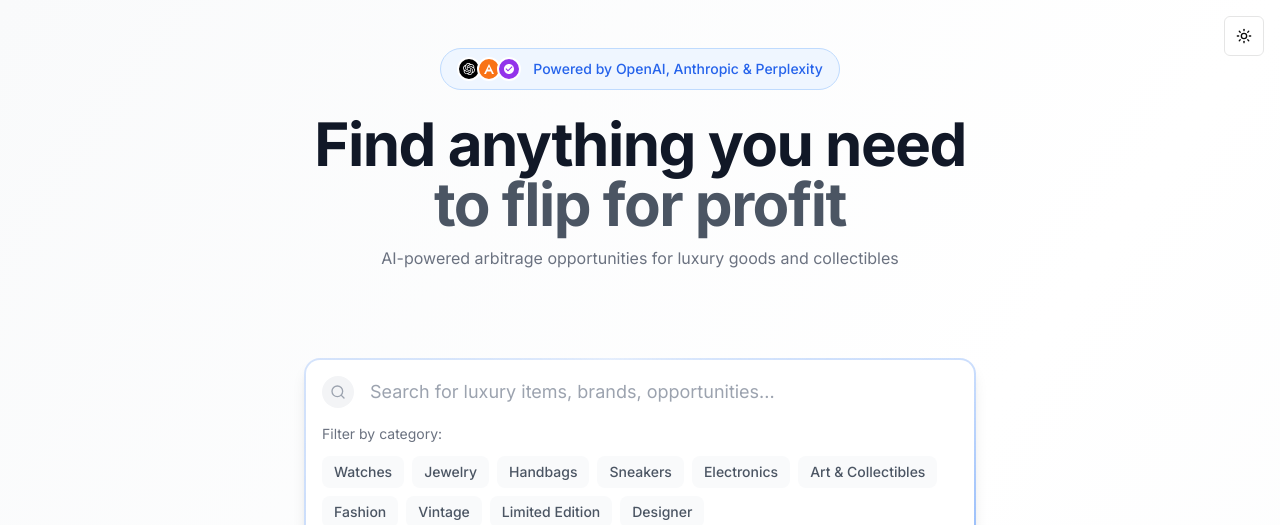
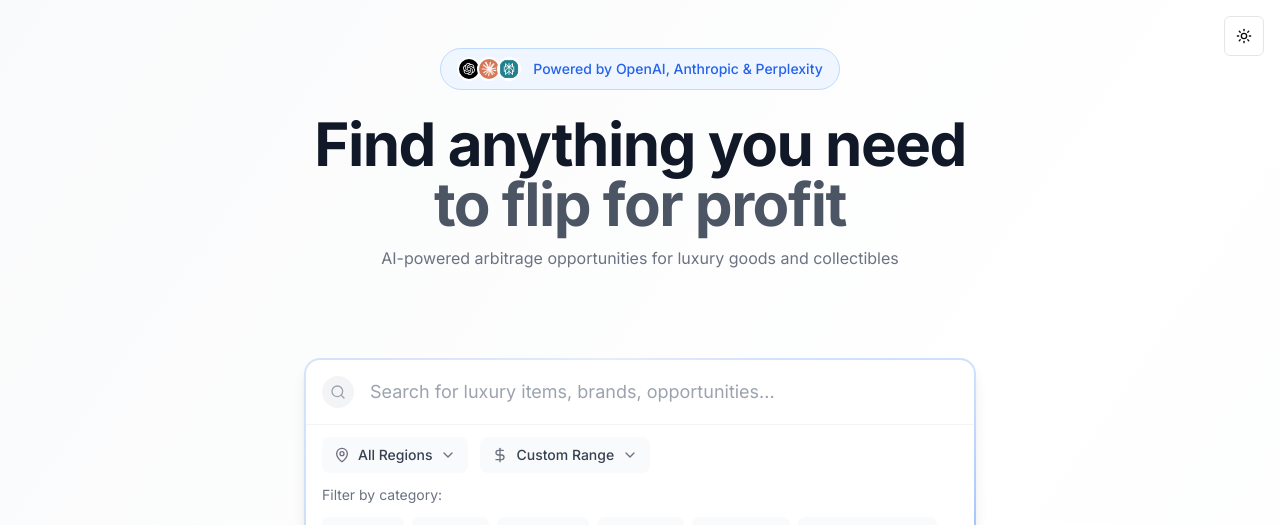
Before and after one commit to VineethSendilraj/flippit, a Next.js app in the folder frontend/: page / in a window 1280 px wide. Shown: the top 525 px of the page. Built offline with nearby package versions, Linux system fonts and the light colour scheme.

Commit message:
Core frontend reqworded

```diff
--- a/frontend/app/page.tsx
+++ b/frontend/app/page.tsx
@@ -20,17 +20,17 @@ export default function Home() {
                 </svg>
               </div>
               {/* Anthropic Logo */}
-              <div className="w-6 h-6 bg-orange-500 rounded-full flex items-center justify-center border-2 border-white dark:border-slate-800">
-                <svg className="w-3 h-3 text-white" viewBox="0 0 24 24" fill="currentColor">
-                  <path d="M12 2L2 22h4l2-5h8l2 5h4L12 2zm-2.5 11L12 7.5 14.5 13h-5z"/>
-                </svg>
-              </div>
+              <img
+                src="/logos/claude.webp"
+                alt="Anthropic Claude"
+                className="w-6 h-6 rounded-full border-2 border-white dark:border-slate-800 object-cover"
+              />
               {/* Perplexity Logo */}
-              <div className="w-6 h-6 bg-purple-600 rounded-full flex items-center justify-center border-2 border-white dark:border-slate-800">
-                <svg className="w-3 h-3 text-white" viewBox="0 0 24 24" fill="currentColor">
-                  <path d="M12 2C6.48 2 2 6.48 2 12s4.48 10 10 10 10-4.48 10-10S17.52 2 12 2zm-2 15l-5-5 1.41-1.41L10 14.17l7.59-7.59L19 8l-9 9z"/>
-                </svg>
-              </div>
+              <img
+                src="/logos/perplexity.webp"
+                alt="Perplexity"
+                className="w-6 h-6 rounded-full border-2 border-white dark:border-slate-800 object-cover"
+              />
             </div>
             Powered by OpenAI, Anthropic & Perplexity
           </div>
--- a/frontend/components/flippit-search-bar.tsx
+++ b/frontend/components/flippit-search-bar.tsx
@@ -1,40 +1,74 @@
 "use client"
 
 import { useState } from "react"
-import { Search, X } from "lucide-react"
+import { Search, X, MapPin, DollarSign, ChevronDown } from "lucide-react"
+
+interface SearchFilters {
+  query: string
+  region: string
+  minBudget: number
+  maxBudget: number
+}
 
 interface FlippitSearchBarProps {
-  onSearch: (query: string) => void
+  onSearch: (filters: SearchFilters) => void
   placeholder?: string
 }
 
 const FlippitSearchBar = ({ onSearch, placeholder = "Search for luxury items, brands, opportunities..." }: FlippitSearchBarProps) => {
   const [searchQuery, setSearchQuery] = useState("")
   const [searchTags, setSearchTags] = useState<string[]>([])
+  const [selectedRegion, setSelectedRegion] = useState("all")
+  const [minBudget, setMinBudget] = useState(0)
+  const [maxBudget, setMaxBudget] = useState(100000)
+  const [showRegionDropdown, setShowRegionDropdown] = useState(false)
+  const [showBudgetDropdown, setShowBudgetDropdown] = useState(false)
 
   const handleSearch = (value: string) => {
     setSearchQuery(value)
-    onSearch(value)
+    updateFilters(value, searchTags, selectedRegion, minBudget, maxBudget)
+  }
+
+  const updateFilters = (query: string, tags: string[], region: string, min: number, max: number) => {
+    const searchString = tags.length > 0 ? tags.join(" ") : query
+    onSearch({
+      query: searchString,
+      region,
+      minBudget: min,
+      maxBudget: max
+    })
   }
 
   const addSearchTag = (tag: string) => {
     if (!searchTags.includes(tag)) {
       const newTags = [...searchTags, tag]
       setSearchTags(newTags)
-      onSearch(newTags.join(" "))
+      updateFilters("", newTags, selectedRegion, minBudget, maxBudget)
     }
   }
 
   const removeSearchTag = (tagToRemove: string) => {
     const newTags = searchTags.filter(tag => tag !== tagToRemove)
     setSearchTags(newTags)
-    onSearch(newTags.join(" "))
+    updateFilters("", newTags, selectedRegion, minBudget, maxBudget)
   }
 
   const clearSearch = () => {
     setSearchQuery("")
     setSearchTags([])
-    onSearch("")
+    updateFilters("", [], selectedRegion, minBudget, maxBudget)
+  }
+
+  const handleRegionChange = (region: string) => {
+    setSelectedRegion(region)
+    setShowRegionDropdown(false)
+    updateFilters(searchQuery, searchTags, region, minBudget, maxBudget)
+  }
+
+  const handleBudgetChange = (min: number, max: number) => {
+    setMinBudget(min)
+    setMaxBudget(max)
+    updateFilters(searchQuery, searchTags, selectedRegion, min, max)
   }
 
   // Flippit-specific categories for luxury arbitrage
@@ -49,6 +83,33 @@ const FlippitSearchBar = ({ onSearch, placeholder = "Search for luxury items, br
     "Vintage",
     "Limited Edition",
     "Designer"
+  ]
+
+  // Regions for location-based search
+  const regions = [
+    { value: "all", label: "All Regions" },
+    { value: "ny", label: "New York" },
+    { value: "ca", label: "California" },
+    { value: "fl", label: "Florida" },
+    { value: "tx", label: "Texas" },
+    { value: "il", label: "Illinois" },
+    { value: "pa", label: "Pennsylvania" },
+    { value: "oh", label: "Ohio" },
+    { value: "ga", label: "Georgia" },
+    { value: "nc", label: "North Carolina" },
+    { value: "mi", label: "Michigan" }
+  ]
+
+  // Budget ranges
+  const budgetRanges = [
+    { min: 0, max: 500, label: "Under $500" },
+    { min: 500, max: 1000, label: "$500 - $1,000" },
+    { min: 1000, max: 5000, label: "$1,000 - $5,000" },
+    { min: 5000, max: 10000, label: "$5,000 - $10,000" },
+    { min: 10000, max: 25000, label: "$10,000 - $25,000" },
+    { min: 25000, max: 50000, label: "$25,000 - $50,000" },
+    { min: 50000, max: 100000, label: "$50,000 - $100,000" },
+    { min: 100000, max: 999999, label: "$100,000+" }
   ]
 
   return (
@@ -108,10 +169,115 @@ const FlippitSearchBar = ({ onSearch, placeholder = "Search for luxury items, br
               >
                 <X className="w-4 h-4 text-gray-400 dark:text-gray-300" />
               </button>
+                      )}
+        </div>
+
+        {/* Filters Row */}
+        <div className="flex items-center gap-3 px-4 pb-3 border-t border-gray-100 dark:border-slate-700 pt-3">
+          {/* Region Filter */}
+          <div className="relative">
+            <button
+              onClick={() => setShowRegionDropdown(!showRegionDropdown)}
+              className="flex items-center gap-2 px-3 py-2 bg-gray-50 dark:bg-slate-700 hover:bg-gray-100 dark:hover:bg-slate-600 rounded-lg text-sm font-medium transition-colors duration-200"
+            >
+              <MapPin className="w-4 h-4 text-gray-500 dark:text-gray-400" />
+              <span className="text-gray-700 dark:text-gray-300">
+                {regions.find(r => r.value === selectedRegion)?.label || "All Regions"}
+              </span>
+              <ChevronDown className="w-4 h-4 text-gray-500 dark:text-gray-400" />
+            </button>
+
+            {showRegionDropdown && (
+              <div className="absolute top-full left-0 mt-1 w-48 bg-white dark:bg-slate-800 border border-gray-200 dark:border-slate-700 rounded-lg shadow-lg z-50">
+                <div className="py-1">
+                  {regions.map((region) => (
+                    <button
+                      key={region.value}
+                      onClick={() => handleRegionChange(region.value)}
+                      className={`w-full text-left px-3 py-2 text-sm hover:bg-gray-50 dark:hover:bg-slate-700 transition-colors duration-200 ${
+                        selectedRegion === region.value
+                          ? 'bg-blue-50 dark:bg-blue-900 text-blue-600 dark:text-blue-400'
+                          : 'text-gray-700 dark:text-gray-300'
+                      }`}
+                    >
+                      {region.label}
+                    </button>
+                  ))}
+                </div>
+              </div>
             )}
           </div>
 
-          {/* Active Search Tags */}
+          {/* Budget Filter */}
+          <div className="relative">
+            <button
+              onClick={() => setShowBudgetDropdown(!showBudgetDropdown)}
+              className="flex items-center gap-2 px-3 py-2 bg-gray-50 dark:bg-slate-700 hover:bg-gray-100 dark:hover:bg-slate-600 rounded-lg text-sm font-medium transition-colors duration-200"
+            >
+              <DollarSign className="w-4 h-4 text-gray-500 dark:text-gray-400" />
+              <span className="text-gray-700 dark:text-gray-300">
+                {budgetRanges.find(b => b.min === minBudget && b.max === maxBudget)?.label || "Custom Range"}
+              </span>
+              <ChevronDown className="w-4 h-4 text-gray-500 dark:text-gray-400" />
+            </button>
+
+            {showBudgetDropdown && (
+              <div className="absolute top-full left-0 mt-1 w-56 bg-white dark:bg-slate-800 border border-gray-200 dark:border-slate-700 rounded-lg shadow-lg z-50">
+                <div className="py-1">
+                  {budgetRanges.map((range, index) => (
+                    <button
+                      key={index}
+                      onClick={() => {
+                        handleBudgetChange(range.min, range.max)
+                        setShowBudgetDropdown(false)
+                      }}
+                      className={`w-full text-left px-3 py-2 text-sm hover:bg-gray-50 dark:hover:bg-slate-700 transition-colors duration-200 ${
+                        minBudget === range.min && maxBudget === range.max
+                          ? 'bg-blue-50 dark:bg-blue-900 text-blue-600 dark:text-blue-400'
+                          : 'text-gray-700 dark:text-gray-300'
+                      }`}
+                    >
+                      {range.label}
+                    </button>
+                  ))}
+                </div>
+
+                {/* Custom Range Input */}
+                <div className="border-t border-gray-200 dark:border-slate-700 p-3">
+                  <div className="text-xs text-gray-500 dark:text-gray-400 mb-2">Custom Range</div>
+                  <div className="flex items-center gap-2">
+                    <input
+                      type="number"
+                      placeholder="Min"
+                      value={minBudget === 0 ? "" : minBudget}
+                      onChange={(e) => setMinBudget(Number(e.target.value) || 0)}
+                      className="w-20 px-2 py-1 text-xs border border-gray-300 dark:border-slate-600 rounded bg-white dark:bg-slate-700 text-gray-900 dark:text-white"
+                    />
+                    <span className="text-gray-400">-</span>
+                    <input
+                      type="number"
+                      placeholder="Max"
+                      value={maxBudget === 100000 ? "" : maxBudget}
+                      onChange={(e) => setMaxBudget(Number(e.target.value) || 100000)}
+                      className="w-20 px-2 py-1 text-xs border border-gray-300 dark:border-slate-600 rounded bg-white dark:bg-slate-700 text-gray-900 dark:text-white"
+                    />
+                    <button
+                      onClick={() => {
+                        handleBudgetChange(minBudget, maxBudget)
+                        setShowBudgetDropdown(false)
+                      }}
+                      className="px-2 py-1 bg-blue-500 text-white text-xs rounded hover:bg-blue-600 transition-colors duration-200"
+                    >
+                      Apply
+                    </button>
+                  </div>
+                </div>
+              </div>
+            )}
+          </div>
+        </div>
+
+        {/* Active Search Tags */}
           {searchTags.length > 0 && (
             <div className="px-4 pb-2">
               <div className="flex flex-wrap gap-2">
--- a/frontend/components/flippit-search-table.tsx
+++ b/frontend/components/flippit-search-table.tsx
@@ -6,16 +6,28 @@ import FlippitOpportunityCard from "./flippit-opportunity-card"
 import { opportunities } from "@/data/opportunities"
 import { Grid, List } from "lucide-react"
 
+interface SearchFilters {
+  query: string
+  region: string
+  minBudget: number
+  maxBudget: number
+}
+
 const FlippitSearchTable = () => {
-  const [searchQuery, setSearchQuery] = useState<string>("")
+  const [filters, setFilters] = useState<SearchFilters>({
+    query: "",
+    region: "all",
+    minBudget: 0,
+    maxBudget: 100000
+  })
   const [view, setView] = useState<'list' | 'grid'>('grid')
 
   const filteredOpportunities = useMemo(() => {
     let filtered = opportunities
 
     // Filter by search query (name, brand, description, tags)
-    if (searchQuery.trim()) {
-      const query = searchQuery.toLowerCase().trim()
+    if (filters.query.trim()) {
+      const query = filters.query.toLowerCase().trim()
       filtered = filtered.filter(opportunity =>
         opportunity.name.toLowerCase().includes(query) ||
         opportunity.brand.toLowerCase().includes(query) ||
@@ -27,11 +39,22 @@ const FlippitSearchTable = () => {
       )
     }
 
+    // Filter by budget range
+    filtered = filtered.filter(opportunity => {
+      const currentPrice = parseFloat(opportunity.currentPrice.replace(/[$,]/g, ''))
+      return currentPrice >= filters.minBudget && currentPrice <= filters.maxBudget
+    })
+
+    // Filter by region
+    if (filters.region !== "all") {
+      filtered = filtered.filter(opportunity => opportunity.region === filters.region)
+    }
+
     return filtered
-  }, [searchQuery])
+  }, [filters])
 
-  const handleSearch = (query: string) => {
-    setSearchQuery(query)
+  const handleSearch = (newFilters: SearchFilters) => {
+    setFilters(newFilters)
   }
 
   return (
@@ -69,8 +92,15 @@ const FlippitSearchTable = () => {
 
       {/* Results Count */}
       <div className="text-sm text-gray-600 dark:text-gray-400">
-        {searchQuery ? (
-          <>Showing {filteredOpportunities.length} opportunities for "{searchQuery}"</>
+        {filters.query || filters.region !== "all" || filters.minBudget > 0 || filters.maxBudget < 100000 ? (
+          <>
+            Showing {filteredOpportunities.length} opportunities
+            {filters.query && <> for "{filters.query}"</>}
+            {filters.region !== "all" && <> in {filters.region}</>}
+            {(filters.minBudget > 0 || filters.maxBudget < 100000) && (
+              <> within budget ${filters.minBudget.toLocaleString()} - ${filters.maxBudget.toLocaleString()}</>
+            )}
+          </>
         ) : (
           <>Showing {filteredOpportunities.length} opportunities</>
         )}
```
Also changed, not shown: frontend/data/opportunities.ts (+7 -0 lines), frontend/public/logos/claude.webp (added), frontend/public/logos/perplexity.webp (added).
